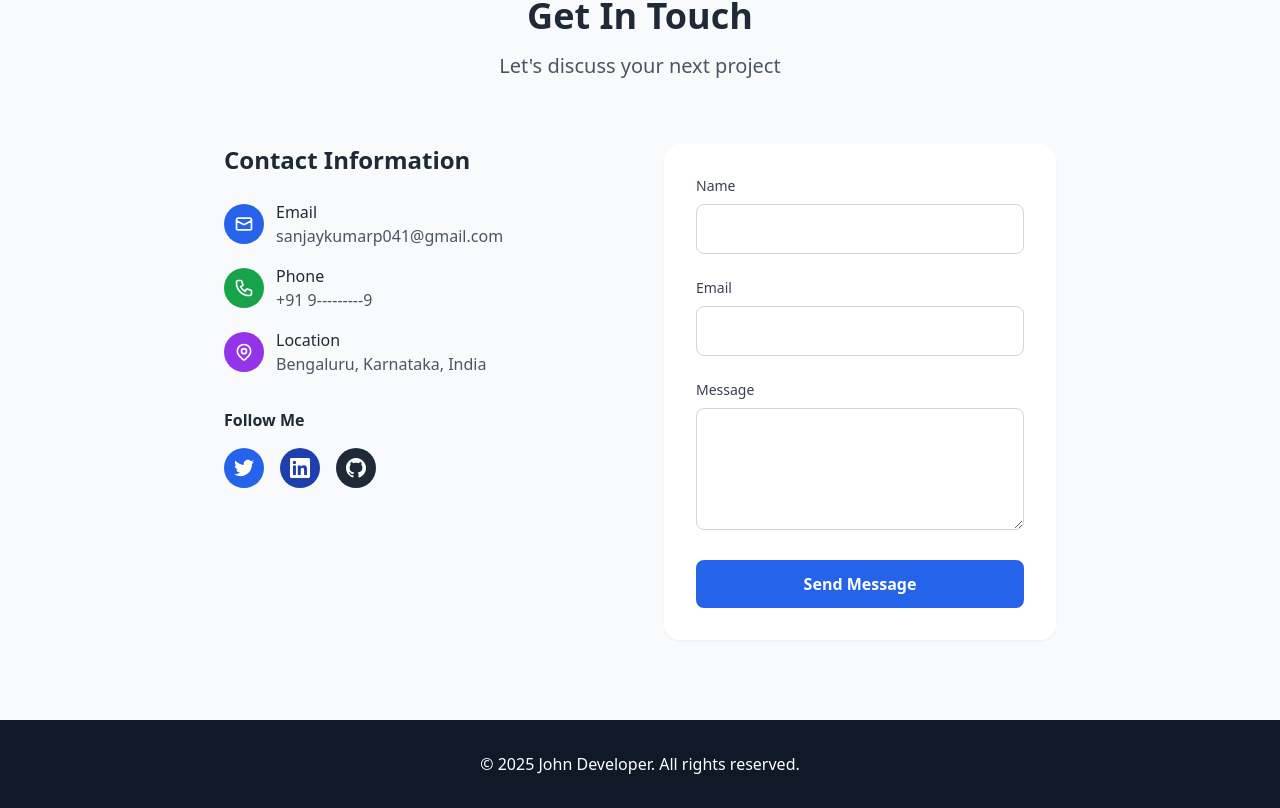
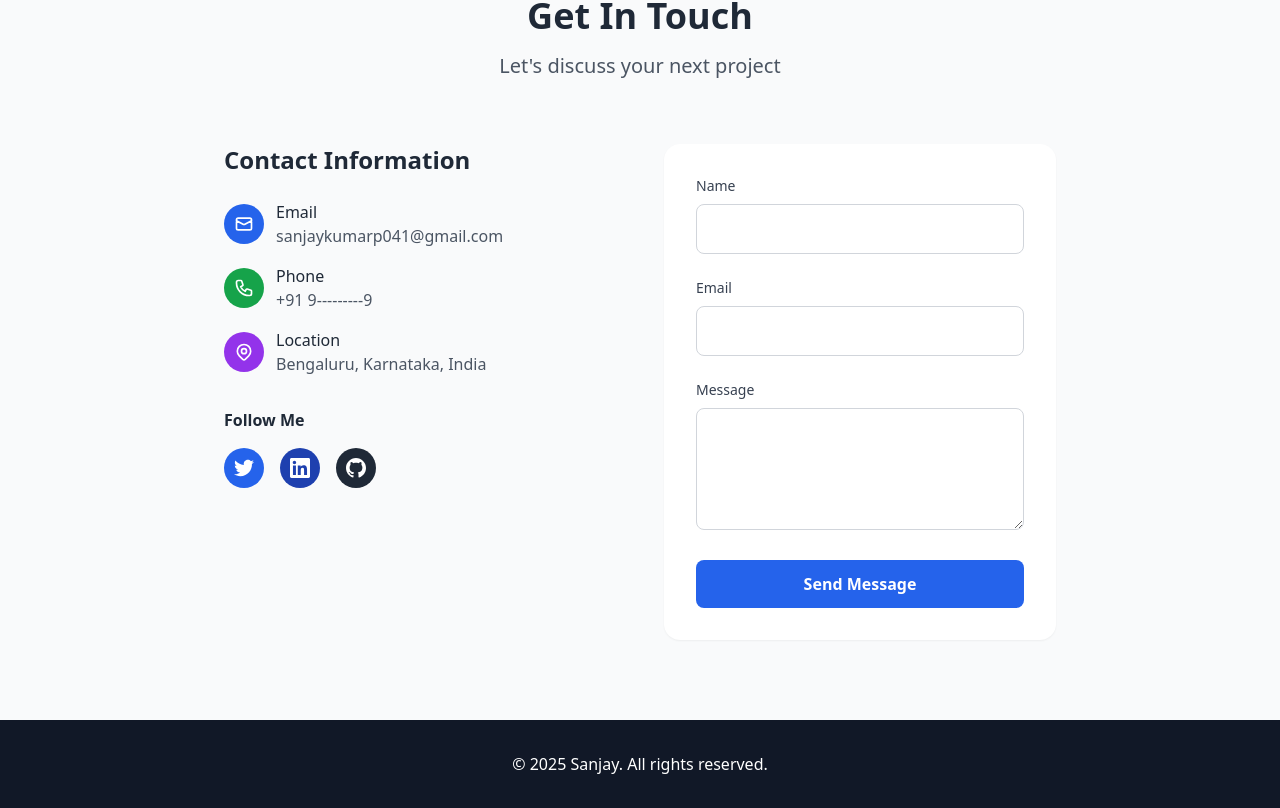
Before and after one commit to SanjayPAcharya/portfolio, a React (Vite) app: page / in a window 1280 px wide. Shown: the part 2664-3472 px from the top of the page. Built offline with nearby package versions, Linux system fonts and the light colour scheme.

Commit message:
- removed default

```diff
--- a/src/components/Footer.tsx
+++ b/src/components/Footer.tsx
@@ -4,7 +4,7 @@
   return (
     <footer className="bg-gray-900 text-white py-8">
       <div className="container mx-auto px-4 text-center">
-        <p>&copy; {new Date().getFullYear()} John Developer. All rights reserved.</p>
+        <p>&copy; {new Date().getFullYear()} Sanjay. All rights reserved.</p>
       </div>
     </footer>
   );
```
